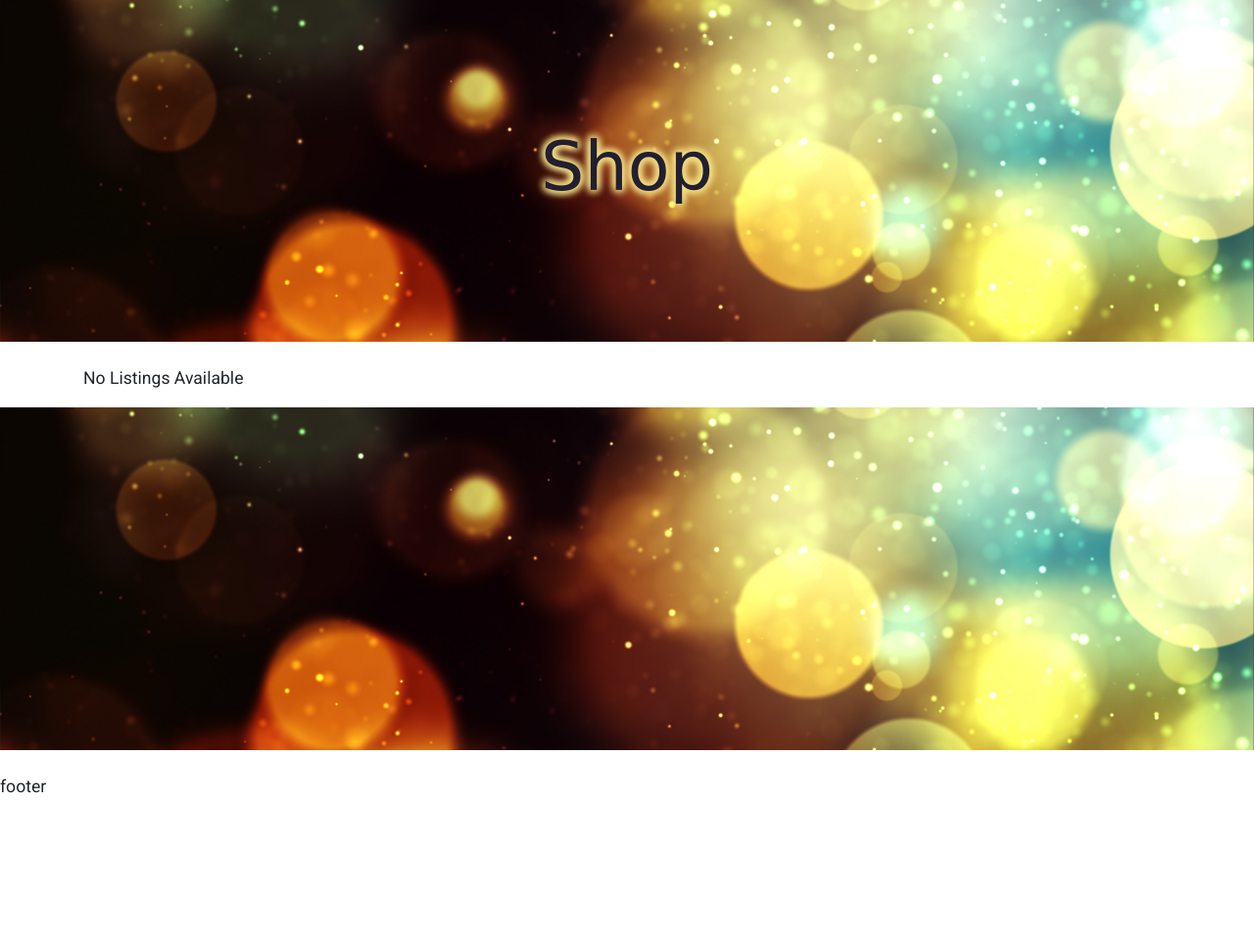
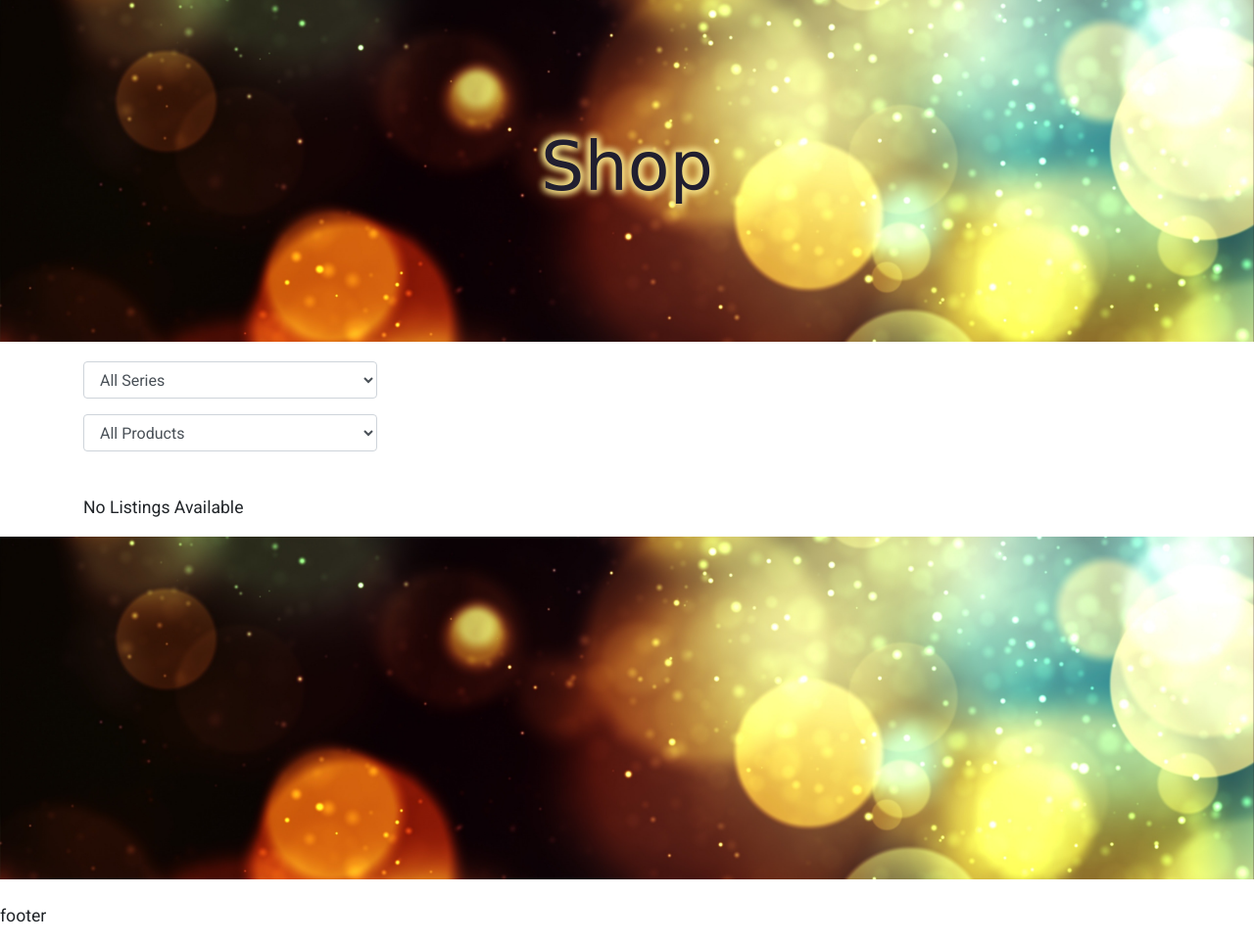
Before and after one commit to Code-Institute-Submissions/Author-Site, a Django app: page /products/ in a window 1280 px wide. Shown: the part 168-1132 px from the top of the page at 98% size. Before the commit the page ends 978 px from the top, so only its background shows below. Run offline with Django 3.2, Linux system fonts and the light colour scheme; data that the repository does not hold is empty; some libraries are stand-ins or nearby versions; some web fonts are replaced.

Commit message:
Product filtering - buttons from home page go to pre filtered product list - view to filter products on series & product_type - Filter form on product page - Styling for filter form - Javascript for submitting form on change

```diff
--- a/products/static/products/css/products.css
+++ b/products/static/products/css/products.css
@@ -1,3 +1,8 @@
+#filter-products-form {
+    margin: 20px auto;
+    width: 70vw;
+}
+
 .product-detail-container {
     width: 80vw;
     padding: 20px;
@@ -29,6 +34,10 @@
 /* --------------------------- MEDIA QUERIES*/
 
 @media (min-width: 576px) {
+    #filter-products-form {
+        margin: 20px 0;
+        width: 300px;
+    }
     .product-detail-container {
         width: 70vw;
     }
--- /dev/null
+++ b/products/static/products/js/products.js
@@ -0,0 +1,5 @@
+$(() => {
+  $('#filter-products-form').change(function () {
+    $(this).submit();
+  })
+})
--- a/products/templates/products/products.html
+++ b/products/templates/products/products.html
@@ -17,8 +17,58 @@
         </div>
     </section>
 
+
+    <!-- PRODUCT FILTERS -->
+    <section id="product-filter">
+        <div class="container">
+            <form id="filter-products-form" class="form" method="GET" action="{% url 'products' %}">
+
+                <div id="series-filter" class="form-group">
+                    <select name="series" class="form-control">
+
+                        {% if selected_series == '' %}
+                            <option value="" selected>All Series</option>
+                        {% else %}
+                            <option value="">All Series</option>
+                        {% endif %}
+
+                        {% for series in series_list %}
+                            {% if selected_series == series.id %}
+                                <option value="{{ series.id }}" selected>{{ series.name }}</option>
+                            {% else %}
+                                <option value="{{ series.id }}">{{ series.name }}</option>
+                            {% endif %}
+                        {% endfor %}
+
+                    </select>
+                </div>
+
+                <div id="product-type-filter" class="form-group">
+                    <select name="product_type" class="form-control">
+
+                        {% if selected_product_type == '' %}
+                            <option value="" selected>All Products</option>
+                        {% else %}
+                            <option value="">All Products</option>
+                        {% endif %}
+
+                        {% for db_name, display_name in product_types %}
+                            {% if db_name == selected_product_type %}
+                                <option value="{{ db_name }}" selected>{{ display_name }}</option>
+                            {% else %}
+                                <option value="{{ db_name }}">{{ display_name }}</option>
+                            {% endif %}
+                        {% endfor %}
+
+                    </select>
+                </div>
+
+            </form>
+        </div>
+    </section>
+
     <!-- PRODUCTS -->
-    <section id="listings" class="py-4">
+    <section id="products" class="py-4">
         <div class="container">
             <div class="row">
 
@@ -98,3 +148,12 @@
 
 
 {% endblock %}
+
+<!-- CODE FOR FILTERING PRODUCTS -->
+{% block postloadjs %}
+
+    {{block.super}}
+
+    <script type="text/javascript" src="{% static 'products/js/products.js' %}"></script>
+
+{% endblock %}
--- a/products/views.py
+++ b/products/views.py
@@ -1,6 +1,7 @@
 from django.shortcuts import render, get_object_or_404
 
 from .models import Product
+from series.models import Series
 
 
 def all_products(request):
@@ -8,9 +9,34 @@ def all_products(request):
 
     products = Product.objects.all()
 
+    # Variables for filtering
+    selected_series = request.GET.get('series', '')
+    selected_product_type = request.GET.get('product_type', '')
+
+    series_list = Series.objects.all()
+    product_types = Product._TYPE_OF_PRODUCT
+
+    # Filtering code
+    if selected_series != '':
+        try:
+            selected_series = int(selected_series)
+            products = products.filter(series__id=selected_series)
+        except ValueError:
+            selected_series = ''
+
+    if selected_product_type != '':
+        try:
+            products = products.filter(product_type=selected_product_type)
+        except ValueError:
+            selected_product_type = ''
+
     context = {
         'products': products,
         'current_page': 'products',
+        'selected_series': selected_series,
+        'series_list': series_list,
+        'selected_product_type': selected_product_type,
+        'product_types': product_types,
     }
 
     return render(request, 'products/products.html', context)
--- a/static_pages/templates/static_pages/index.html
+++ b/static_pages/templates/static_pages/index.html
@@ -37,7 +37,7 @@
                         </span>
                         <span>Read More</span>
                     </a>
-                    <a href="{% url 'products' %}" class="glow-button">
+                    <a href="{% url 'products' %}?series=1" class="glow-button">
                         <span class="icon">
                             <i class="fas fa-shopping-basket"></i>
                         </span>
@@ -70,7 +70,7 @@
                         </span>
                         <span>Read More</span>
                     </a>
-                    <a href="{% url 'products' %}" class="glow-button">
+                    <a href="{% url 'products' %}?series=2" class="glow-button">
                         <span class="icon">
                             <i class="fas fa-shopping-basket"></i>
                         </span>
```
